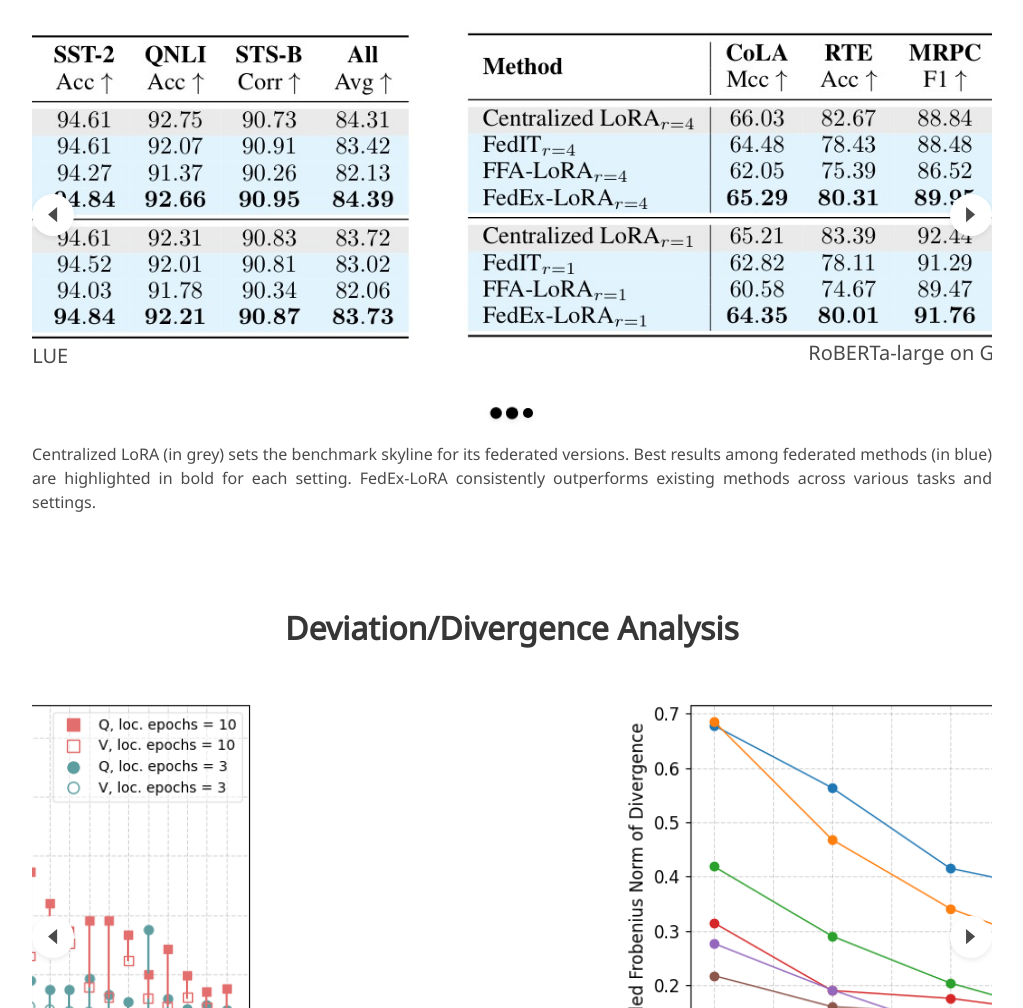
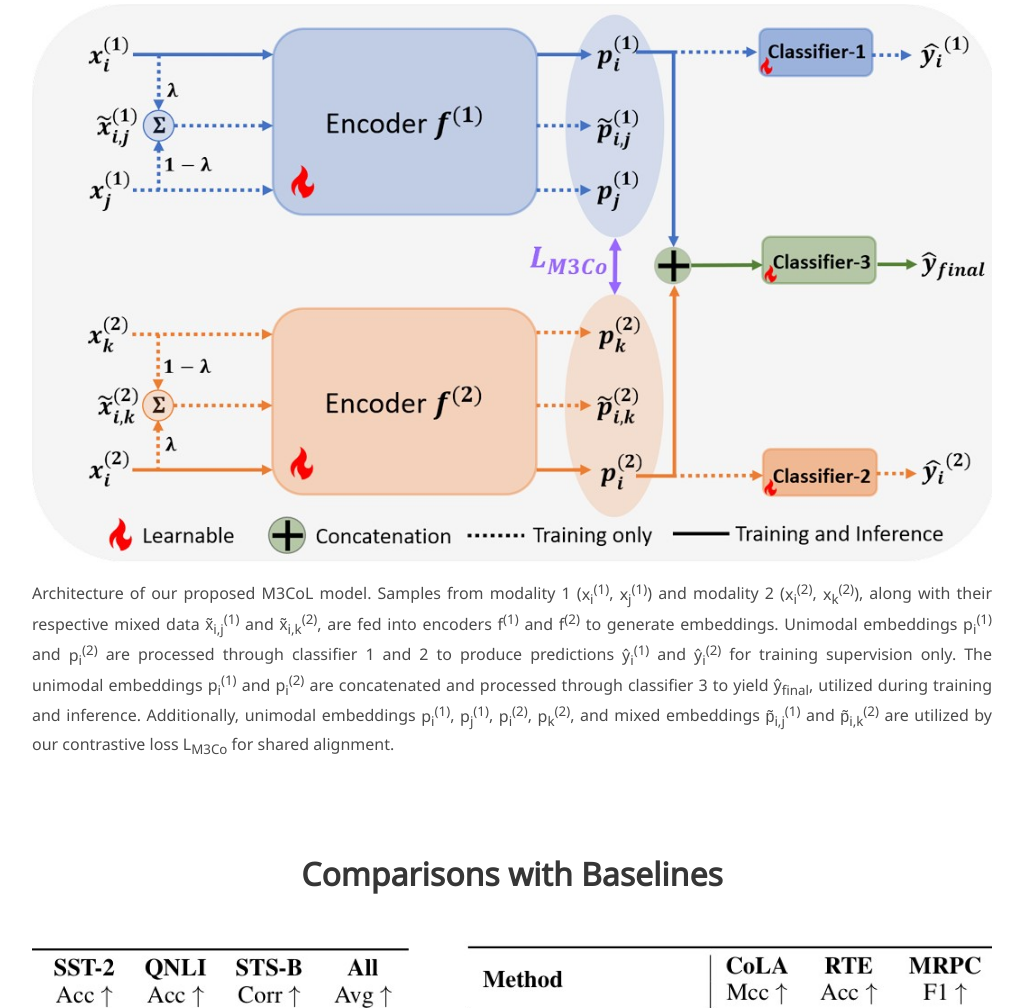
Before and after one commit to RaghavSinghal10/m3col_page, a plain HTML site: page index.html in a window 1280 px wide. Shown: the part 1883-2891 px from the top of the page, without its empty margins (128-1151 px from the left). Drawn offline with nearby package versions, Linux system fonts and the light colour scheme; some icons are missing; a web font is replaced by a local one.

Commit message:
adding files

```diff
--- a/index.html
+++ b/index.html
@@ -198,6 +198,35 @@
         <em>i</em>-th and <em>j</em>-th samples from modality 2, and vice versa. For the text modality, we mix the
         text embeddings, while we mix the raw inputs for other modalities. Similarity (Sim)
         represents type of alignment enforced between the embeddings for all modalities.
+      </figcaption>
+    </figure>
+  </div>
+</section>
+
+<section class="section">
+  <div class="container is-max-desktop">
+    <h2 class="title is-3 has-text-centered">Pipeline for Multimodal Classification</h2>
+    <figure class = "image">
+    <img src="static/images/m3col-page-arch.jpg" alt="M3CoL pipeline">
+      <figcaption class="has-text-justified mt-4">
+        Architecture of our proposed M3CoL model. Samples from modality 1
+        (<span>x<sub>i</sub><sup>(1)</sup></span>, <span>x<sub>j</sub><sup>(1)</sup></span>) and
+        modality 2 (<span>x<sub>i</sub><sup>(2)</sup></span>,
+        <span>x<sub>k</sub><sup>(2)</sup></span>), along with their respective mixed data
+        <span>x̃<sub>i,j</sub><sup>(1)</sup></span> and <span>x̃<sub>i,k</sub><sup>(2)</sup></span>,
+        are fed into encoders <span>f<sup>(1)</sup></span> and <span>f<sup>(2)</sup></span> to
+        generate embeddings. Unimodal embeddings <span>p<sub>i</sub><sup>(1)</sup></span> and
+        <span>p<sub>i</sub><sup>(2)</sup></span> are processed through classifier 1 and 2 to
+        produce predictions <span>ŷ<sub>i</sub><sup>(1)</sup></span> and
+        <span>ŷ<sub>i</sub><sup>(2)</sup></span> for training supervision only. The unimodal
+        embeddings <span>p<sub>i</sub><sup>(1)</sup></span> and
+        <span>p<sub>i</sub><sup>(2)</sup></span> are concatenated and processed through classifier 3
+        to yield <span>ŷ<sub>final</sub></span>, utilized during training and inference.
+        Additionally, unimodal embeddings <span>p<sub>i</sub><sup>(1)</sup></span>,
+        <span>p<sub>j</sub><sup>(1)</sup></span>, <span>p<sub>i</sub><sup>(2)</sup></span>,
+        <span>p<sub>k</sub><sup>(2)</sup></span>, and mixed embeddings
+        <span>p̃<sub>i,j</sub><sup>(1)</sup></span> and <span>p̃<sub>i,k</sub><sup>(2)</sup></span>
+        are utilized by our contrastive loss <span>L<sub>M3Co</sub></span> for shared alignment.
       </figcaption>
     </figure>
   </div>
```
Also changed, not shown: static/images/m3col-page-arch.jpg (added).
